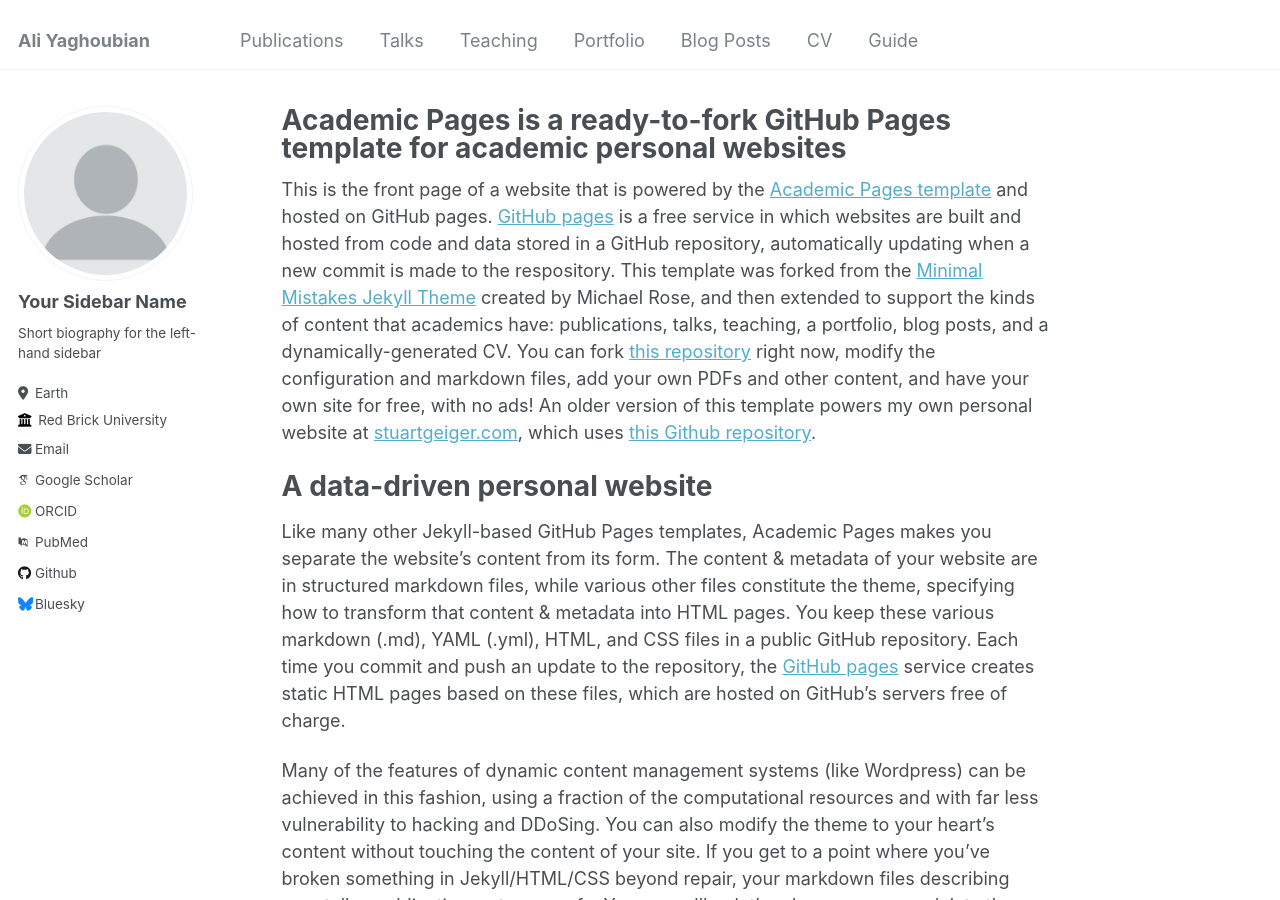
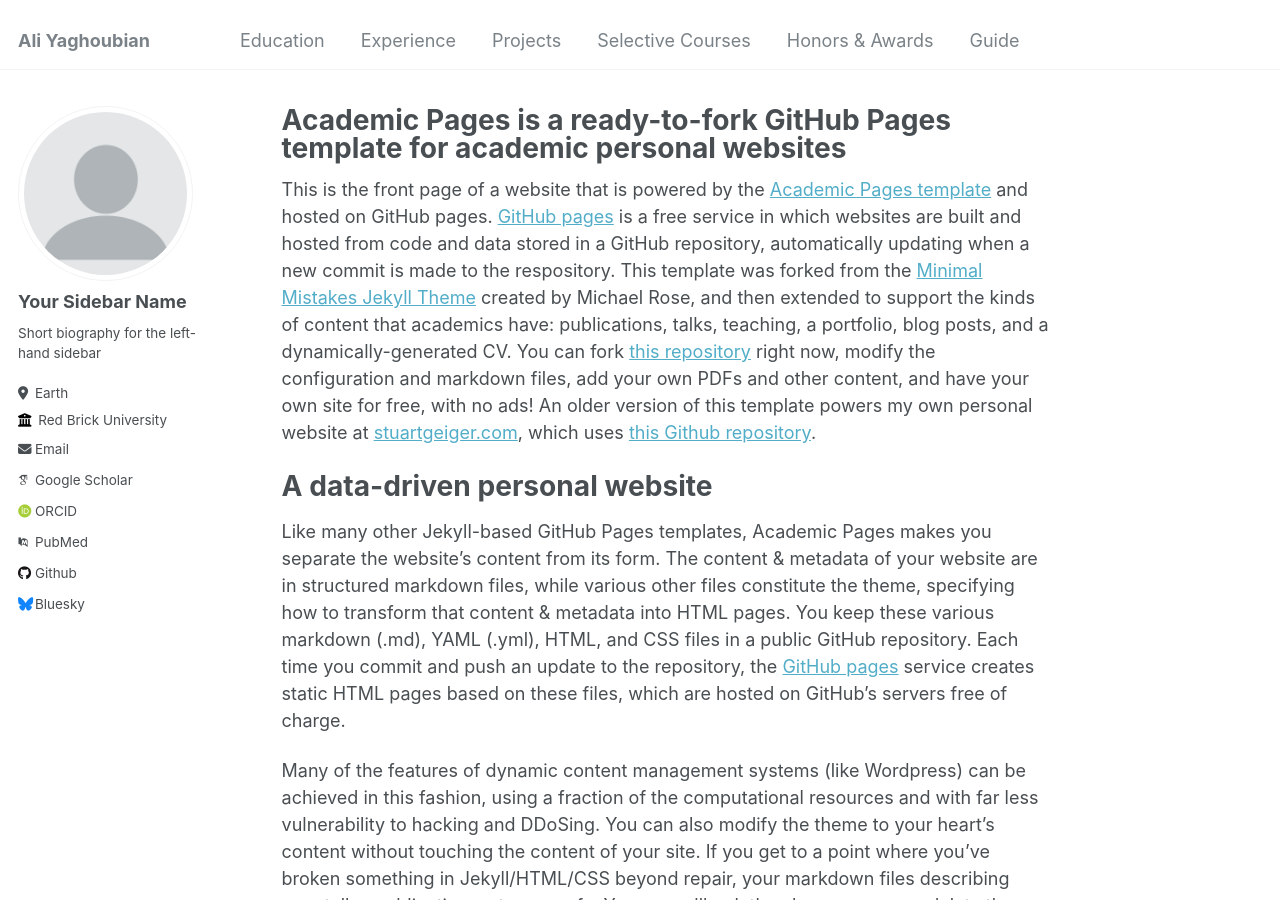
Before and after one commit to aliyaghoobian/aliyaghoobian.github.io, a Jekyll site: the page built from _pages/about.md, in a window 1280 px wide and 900 px high. Built offline with Jekyll 4.4.1, drawn with Linux system fonts in a browser that asks for light colours; some web fonts are replaced.

Commit message:
Update navigation.yml

```diff
--- a/_data/navigation.yml
+++ b/_data/navigation.yml
@@ -1,22 +1,33 @@
 # main links links
 main:
-  - title: "Publications"
-    url: /publications/
+  - title: "Education"
+    url: / education/
+  - title: "Experience"
+    url: /experience/
+  - title: "Projects"
+    url: /projects/
+  - title: "Selective Courses"
+    url: /selective-courses/
+  - title: "Honors & Awards"
+    url: /honors-awards/
 
-  - title: "Talks"
-    url: /talks/
+#  - title: "Publications"
+#    url: /publications/
 
-  - title: "Teaching"
-    url: /teaching/
+#  - title: "Talks"
+#   url: /talks/
 
-  - title: "Portfolio"
-    url: /portfolio/
+#  - title: "Teaching"
+#    url: /teaching/
 
-  - title: "Blog Posts"
-    url: /year-archive/
+#  - title: "Portfolio"
+#   url: /portfolio/
 
-  - title: "CV"
-    url: /cv/
+#  - title: "Blog Posts"
+#   url: /year-archive/
+
+#  - title: "CV"
+#   url: /cv/
 
   - title: "Guide"
     url: /markdown/
```
